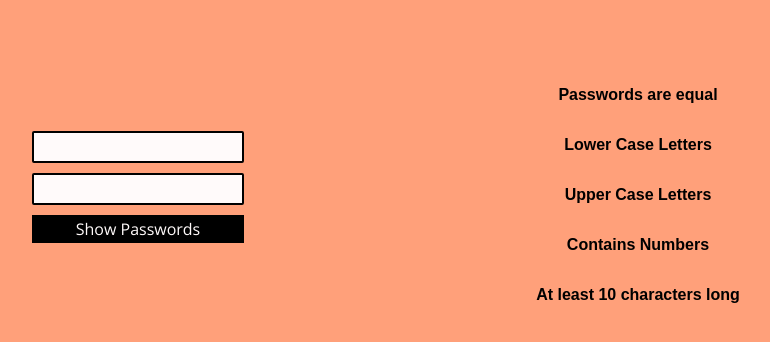
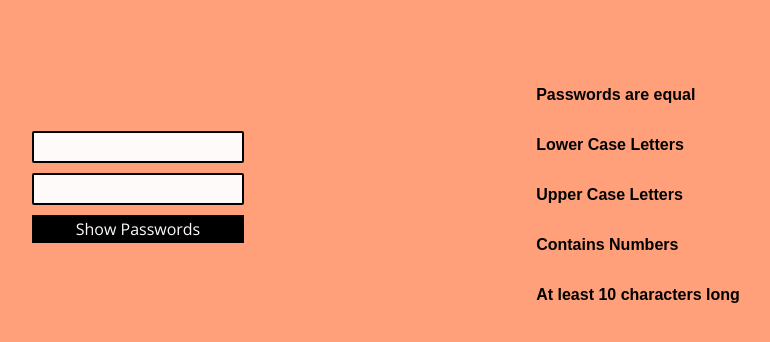
Before and after one commit to markgrimmcodes/checkpoint-web-apps-foundation, a plain HTML site: page index.html in a window 1280 px wide. Shown: the part 330-672 px from the top of the page, without its empty margins (252-1022 px from the left). Drawn offline with nearby package versions, Linux system fonts and the light colour scheme.

Commit message:
feat: css finetuning

```diff
--- a/style.css
+++ b/style.css
@@ -62,13 +62,11 @@ p {
 .check-wrap {
   display: flex;
   align-content: center;
-  justify-content: center;
+  justify-content: space-between;
 }
 span {
   margin-top: 0.9em;
 }
-
-
 
 @media screen and (min-width: 790px) {
   #wrap {
@@ -77,8 +75,8 @@ span {
     grid-template-rows: 1fr 1fr;
     align-items: center;
     justify-items: center;
-    gr
   }
+
   h1 {
     grid-column: span 3;
   }
```
